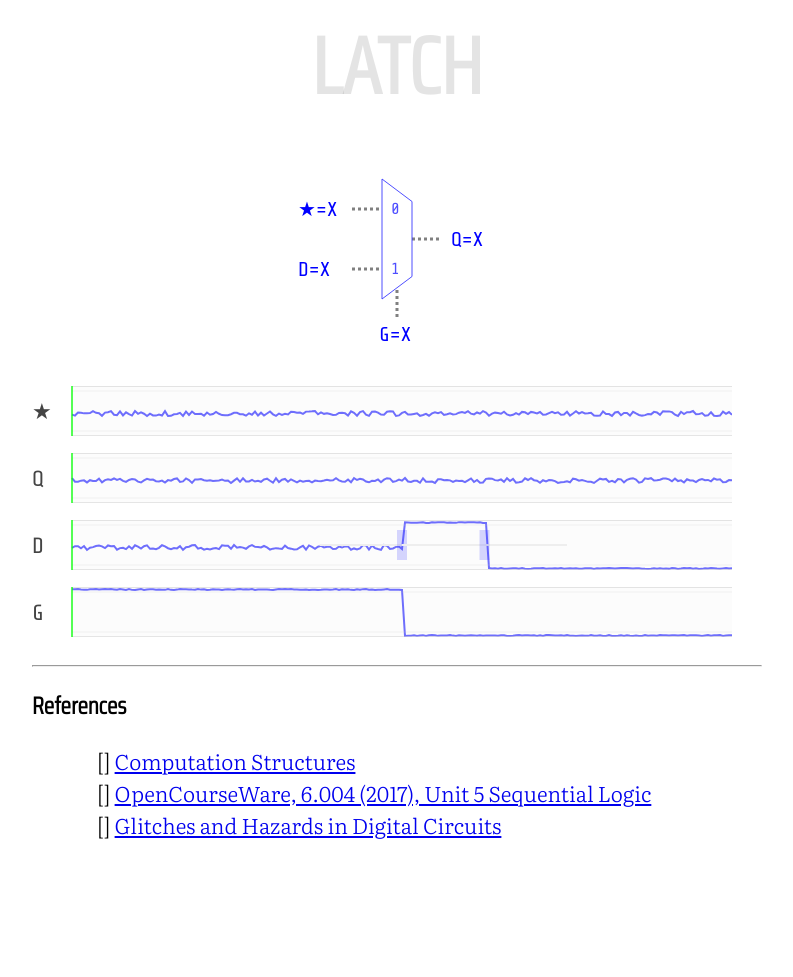
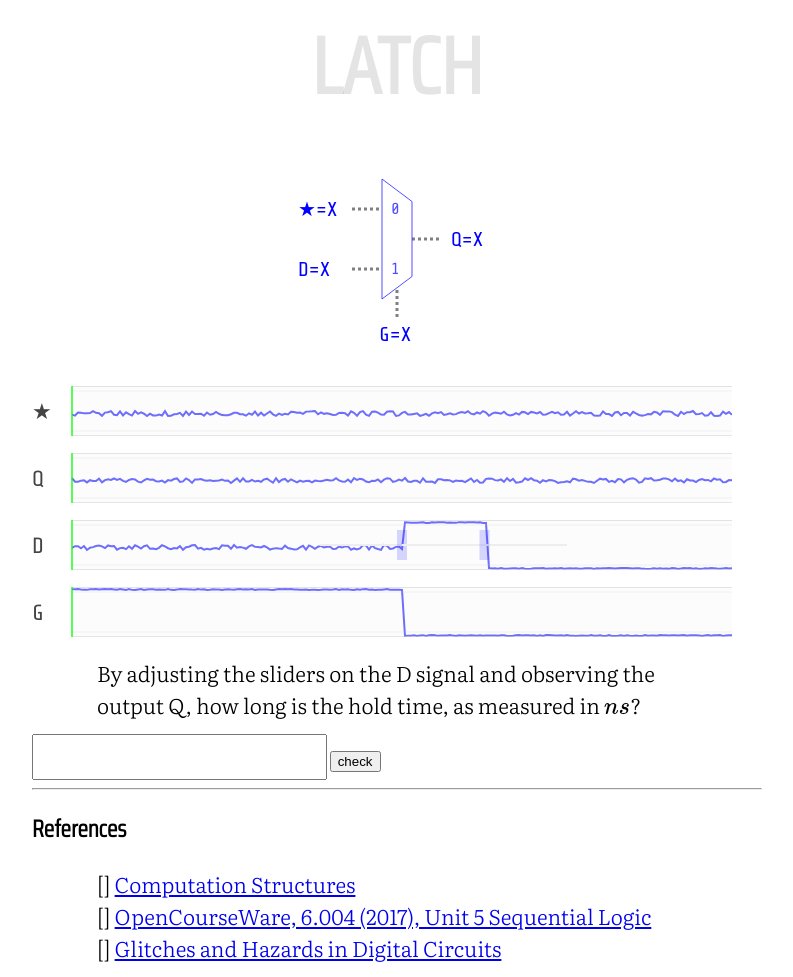
Before and after one commit to drhodes/dynamic-discipline, a website: page index.html in a window 1280 px wide. Shown: the part 2415-3392 px from the top of the page, without its empty margins (243-1036 px from the left). Before the commit the page ends 3269 px from the top, so only its background shows below. Drawn offline with nearby package versions, Linux system fonts and the light colour scheme.

Commit message:
adds an exercise! (it doesn't work yet!)

```diff
--- a/index.html
+++ b/index.html
@@ -17,6 +17,14 @@
           float: none !important;
           padding: 0 0 10pt 0;
         }
+
+      input { font-size: 20pt;
+              /* font-family: 'Saira Condensed', serif;  */
+              font-family: 'Saira Condensed', serif;
+              margin: 0 auto !important;
+              float: none !important;
+              padding: 0pt 20pt 0pt 0;
+            }
 
       body {
           /* font-family: 'Literata', serif; */
@@ -142,7 +150,20 @@
         <div class="waveform" name="D" sig="X 10 X 10 <H> 5 <L> 10 "></div>
         <div class="waveform" name="G" sig="H 20 L 20"></div>
       </div>
+
+      <div class="timeline"></div>
+
     </div>
+    <p>
+    By adjusting the sliders on the D signal and observing the output
+    Q, how long is the hold time, as measured in $ns$?</p>
+    <div>
+      <span>
+        <form><input type="text">        <button>check</button>
+</form>
+      </span>
+    </div>
+
 
     <!-- <p><b>To reliably latch $1$ means that changes on $D$ will not affect the  -->
     <!--     $Q$ output</b></p> -->
```
